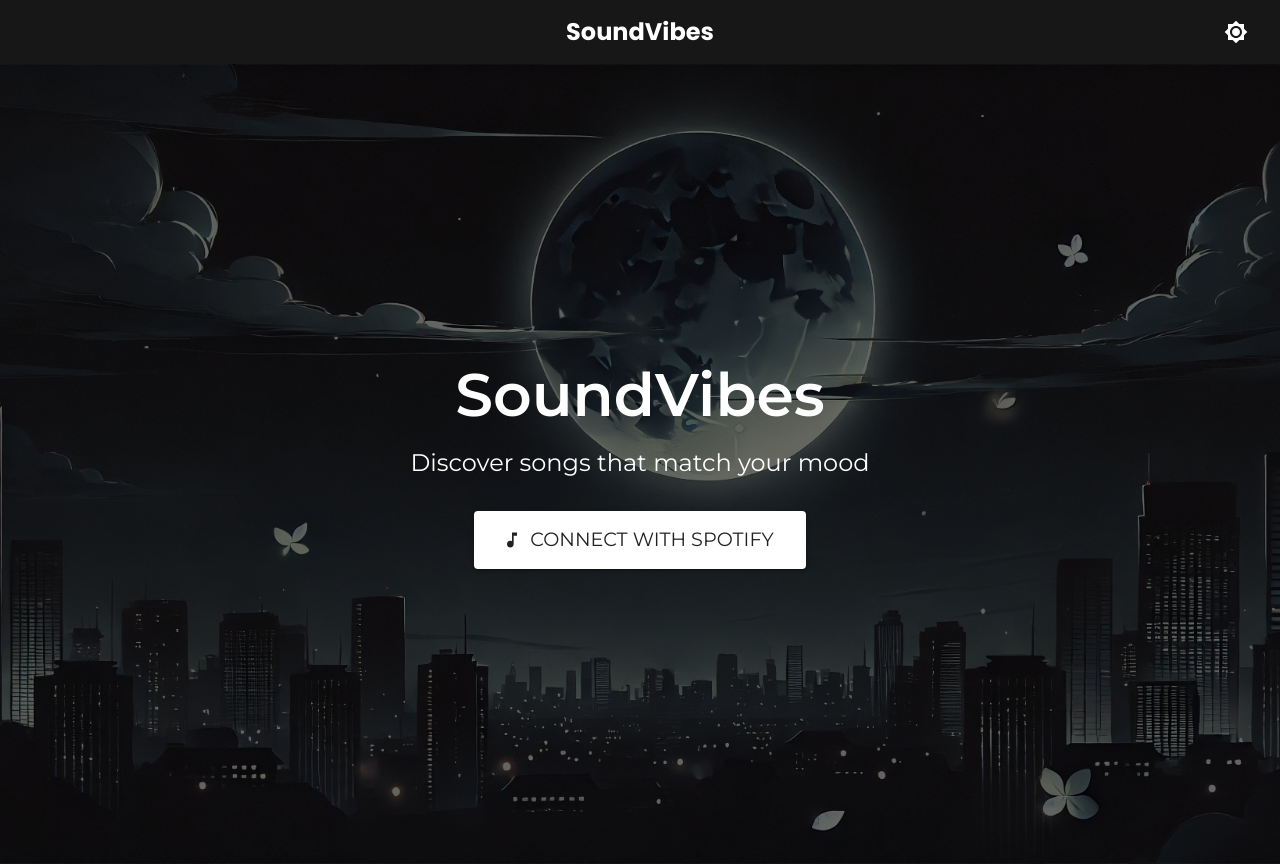
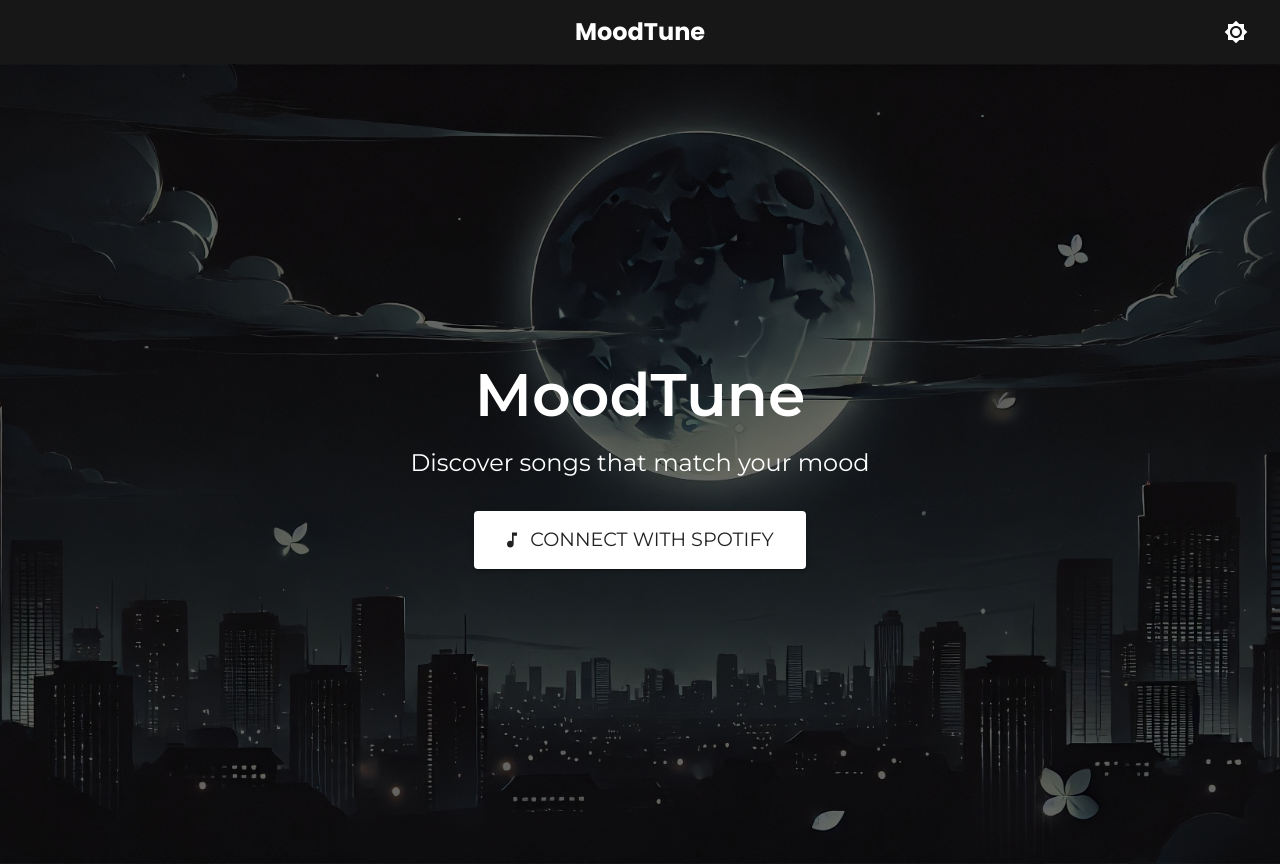
Before and after one commit to R-ecid/MoodTune, a React (Create React App) app: page / in a window 1280 px wide. Built offline with nearby package versions, Linux system fonts and the light colour scheme.

Commit message:
Update app name to MoodTune

```diff
--- a/package.json
+++ b/package.json
@@ -1,5 +1,5 @@
 {
-  "name": "music-recommendation-engine",
+  "name": "MoodTune",
   "version": "0.1.0",
   "private": true,
   "dependencies": {
@@ -42,5 +42,8 @@
       "last 1 firefox version",
       "last 1 safari version"
     ]
+  },
+  "devDependencies": {
+    "@babel/plugin-proposal-private-property-in-object": "^7.21.11"
   }
 }
--- a/public/index.html
+++ b/public/index.html
@@ -39,7 +39,7 @@
       work correctly both with client-side routing and a non-root public URL.
       Learn how to configure a non-root public URL by running `npm run build`.
     -->
-    <title>React App</title>
+    <title>MoodTune</title>
   </head>
   <body>
     <noscript>You need to enable JavaScript to run this app.</noscript>
--- a/src/components/Header.js
+++ b/src/components/Header.js
@@ -32,7 +32,7 @@
             component="div"
             sx={{ fontFamily: 'Poppins, sans-serif', fontWeight: 'bold' }}
           >
-            SoundVibes
+            MoodTune
           </Typography>
           <IconButton
             sx={{ position: 'absolute', right: 0 }}
--- a/src/components/Login.js
+++ b/src/components/Login.js
@@ -49,7 +49,7 @@
         transition={{ duration: 1 }}
       >
         <Typography variant="h2" component="h1" sx={{ fontWeight: 'bold' }}>
-          SoundVibes
+          MoodTune
         </Typography>
         <Typography variant="h5" sx={{ mt: 2 }}>
           Discover songs that match your mood
```
Also changed, not shown: 1 other file (tests, documents, lock files or other folders).
